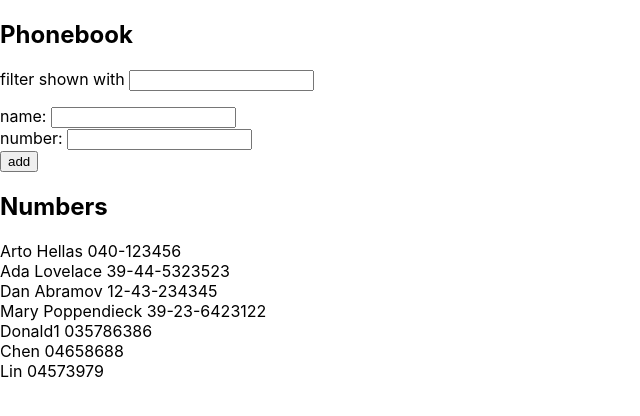
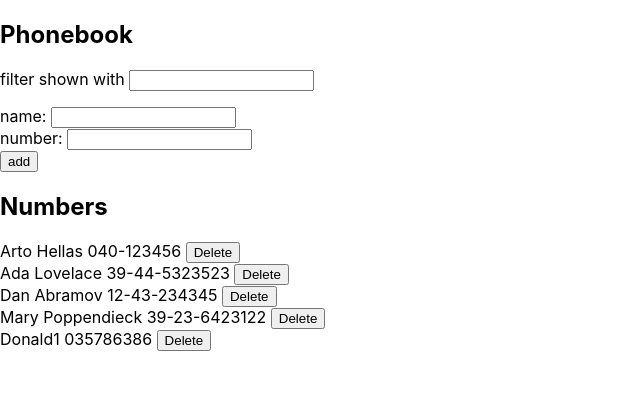
Before and after one commit to DonDT/react-nodeJs-Express-GraphQL-javaScript-Exercie, a React (Create React App) app in the folder part2/part_2_forms/: page / in a window 1280 px wide. Shown: the top 416 px of the page, without its empty margins (0-640 px from the left). Built offline with nearby package versions, Linux system fonts and the light colour scheme; data requests are answered from the project's data file.

Commit message:
exercise 2.17 complete

```diff
--- a/part2/part_2_forms/db.json
+++ b/part2/part_2_forms/db.json
@@ -24,16 +24,6 @@
       "name": "Donald1",
       "number": "035786386",
       "id": 5
-    },
-    {
-      "name": "Chen",
-      "number": "04658688",
-      "id": 6
-    },
-    {
-      "name": "Lin",
-      "number": "04573979",
-      "id": 7
     }
   ]
 }
--- a/part2/part_2_forms/src/App.js
+++ b/part2/part_2_forms/src/App.js
@@ -62,6 +62,14 @@ const App = () => {
     setShowAll(false);
   };
 
+  const handleDeleteItem = id => {
+    if (window.confirm("Delete this person ?")) {
+      Methods.deleteItem(id).then(response => {
+        setPersons(persons.filter(n => n.id !== id));
+      });
+    }
+  };
+
   return (
     <div>
       <h2>Phonebook</h2>
@@ -76,7 +84,10 @@ const App = () => {
         handleSubmitNewNumber={handleSubmitNewNumber}
       />
       <h2>Numbers</h2>
-      <Persons personsToShow={personsToShow} />
+      <Persons
+        personsToShow={personsToShow}
+        handleDeleteItem={handleDeleteItem}
+      />
     </div>
   );
 };
--- a/part2/part_2_forms/src/components/persons.js
+++ b/part2/part_2_forms/src/components/persons.js
@@ -1,10 +1,11 @@
 import React from "react";
 
-function Persons({ personsToShow }) {
+function Persons({ personsToShow, handleDeleteItem }) {
   const showList = () =>
     personsToShow.map(person => (
       <div key={person.name}>
-        {person.name} {person.number}
+        {person.name} {person.number}{" "}
+        <button onClick={() => handleDeleteItem(person.id)}>Delete</button>
       </div>
     ));
 
--- a/part2/part_2_forms/src/services/persons.js
+++ b/part2/part_2_forms/src/services/persons.js
@@ -9,8 +9,12 @@ const getAll = () => {
 const postNew = newData => {
   return axios.post(baseURL, newData);
 };
+const deleteItem = id => {
+  return axios.delete(`${baseURL}/${id}`);
+};
 
 export default {
   getAll,
-  postNew
+  postNew,
+  deleteItem
 };
```
